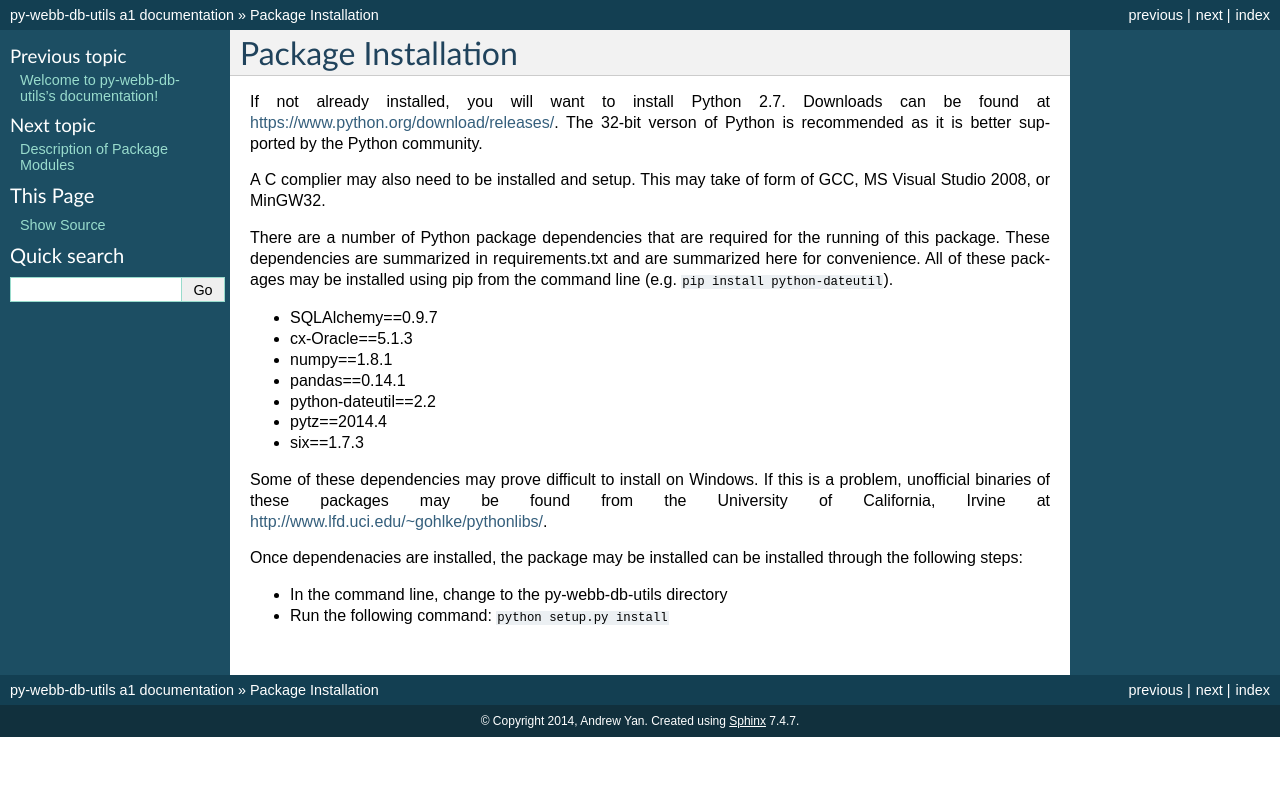
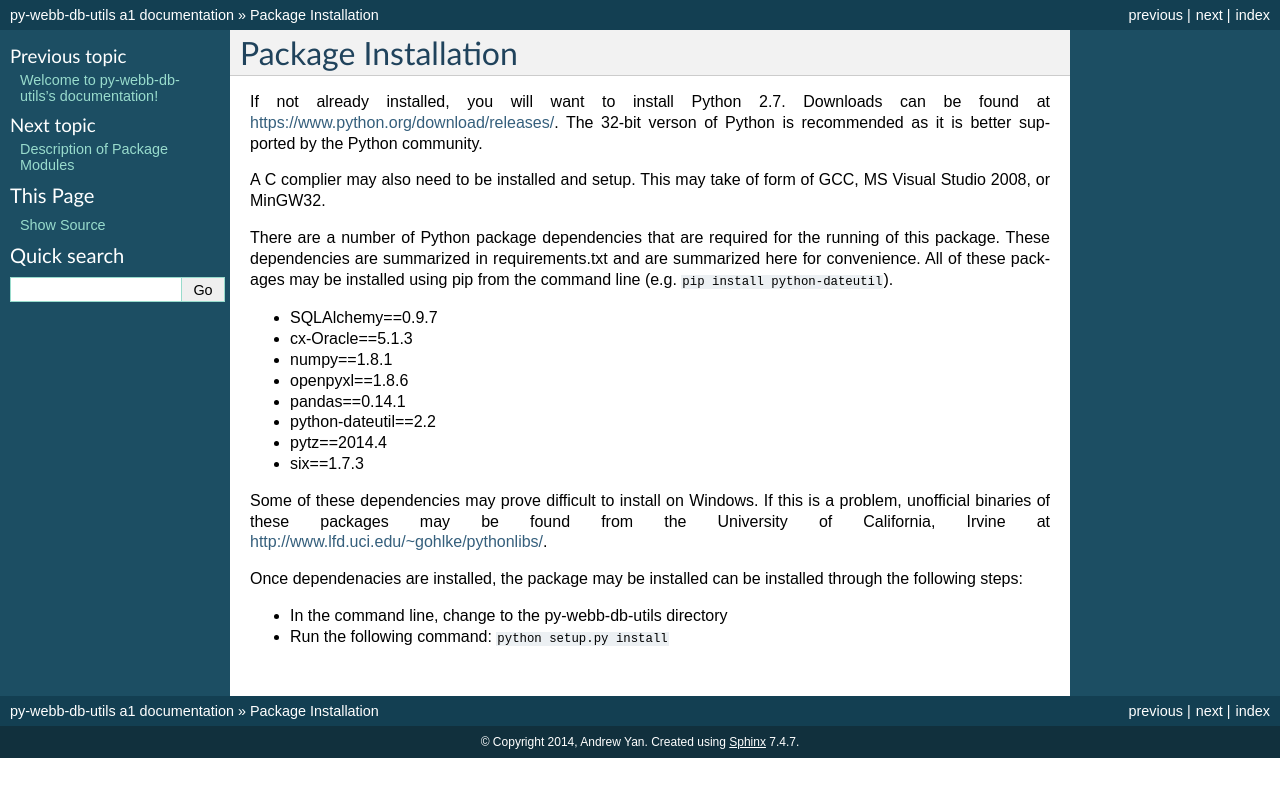
Before and after one commit to ayan-usgs/py-webb-db-utils, a Sphinx documentation site: the page built from source/installation.rst, in a window 1280 px wide. Shown: the top 797 px of the page. Built offline with Sphinx 7.4.7, drawn with Linux system fonts in a browser that asks for light colours.

Commit message:
added openpyxl to installation.rst

```diff
--- a/source/installation.rst
+++ b/source/installation.rst
@@ -15,6 +15,7 @@ here for convenience. All of these packages may be installed using pip from the
 - SQLAlchemy==0.9.7
 - cx-Oracle==5.1.3
 - numpy==1.8.1
+- openpyxl==1.8.6
 - pandas==0.14.1
 - python-dateutil==2.2
 - pytz==2014.4
```
